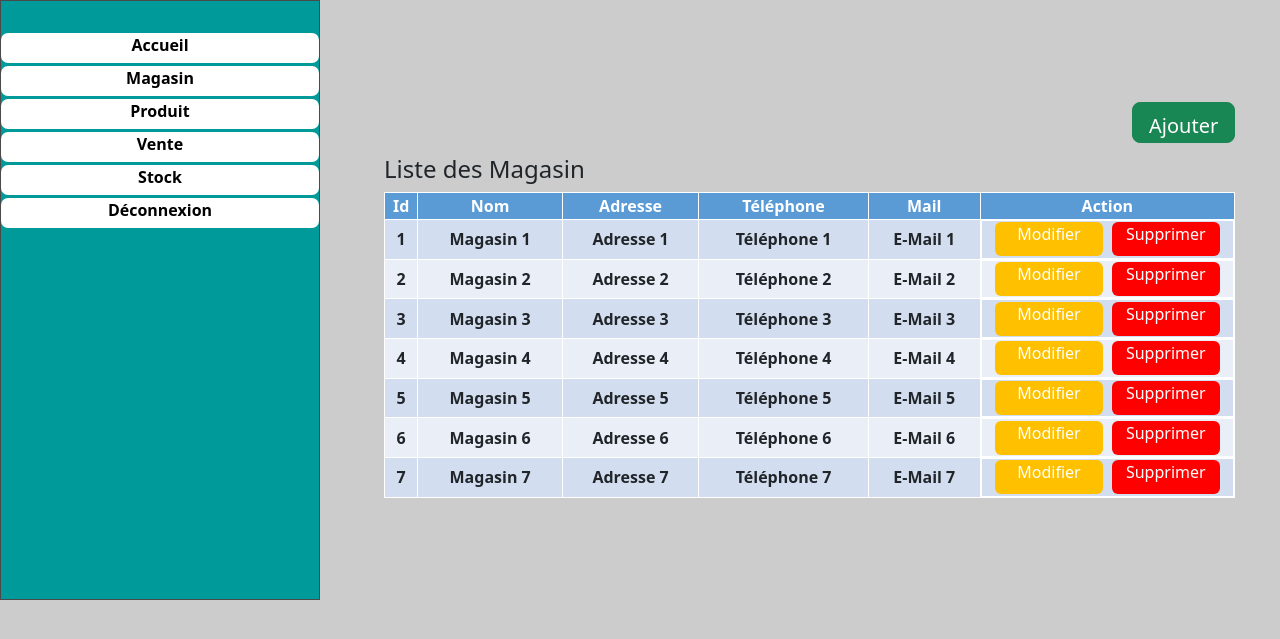
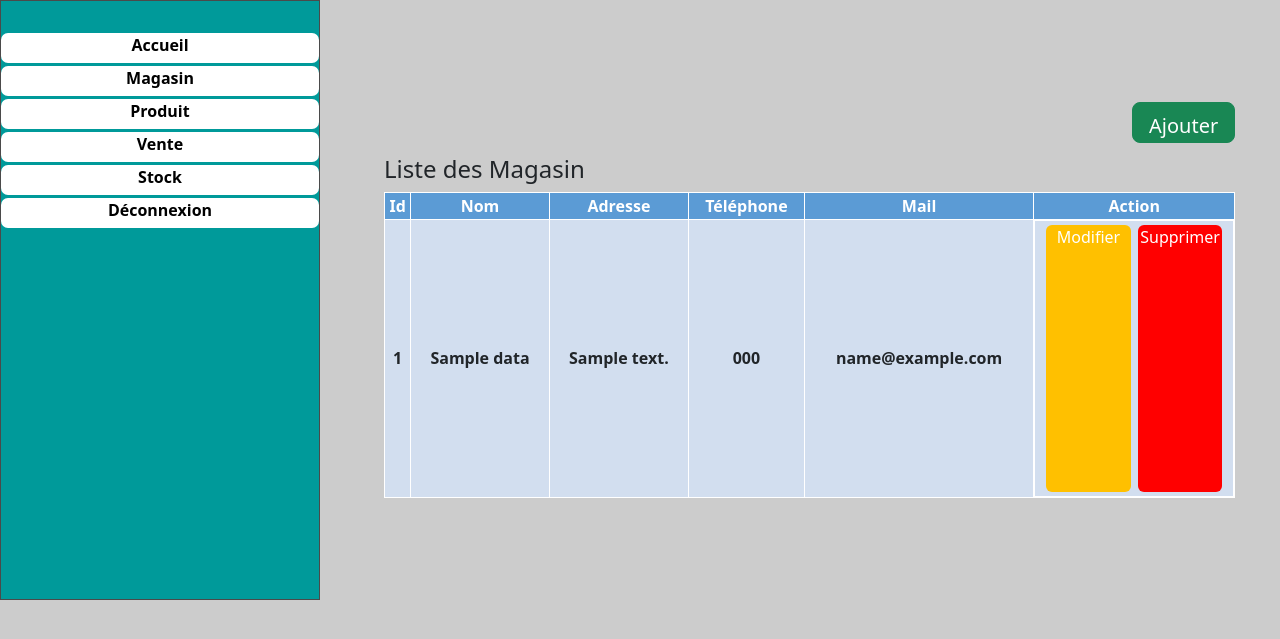
Before and after one commit to bruceyapo/Projet_E-magasin, a Flask app: template Templates/Magasin.html in a window 1280 px wide. Shown: the part 100-739 px from the top of the page. Run offline with Flask 3, Linux system fonts and the light colour scheme; the template is opened without the code that fills it: most values are stand-ins (such as "Sample title", 1, 10 or a date in 2020).

Commit message:
progression Magasin

```diff
--- /dev/null
+++ b/E_Magasin.sql
@@ -0,0 +1 @@
+Create database E_magasin;
--- a/Templates/Magasin.html
+++ b/Templates/Magasin.html
@@ -18,12 +18,13 @@
                     </thead>
 
                 <tbody>
+                    {% for data in data%}
                         <tr>
-                        <td>1</td>
-                        <td>Magasin 1</td>
-                        <td>Adresse 1</td>
-                        <td>Téléphone 1</td>
-                        <td>E-Mail 1</td>
+                            <td>{{data.Id}}</td>
+                            <td>{{data.Nom_magasin}}</td>
+                            <td>{{data.Addresse_magasin}}</td>
+                            <td>{{data.Telephone}}</td>
+                            <td>{{data.E_mail}}</td>
                             <td class="editer">
                                 <div>
                                     <a href="/Modifier/">Modifier</a>
@@ -31,82 +32,7 @@
                                 </div>
                             </td>
                         </tr>
-                    <tr>
-                        <td>2</td>
-                        <td>Magasin 2</td>
-                        <td>Adresse 2</td>
-                        <td>Téléphone 2</td>
-                        <td>E-Mail 2</td>
-                        <td class="editer">
-                            <div>
-                                <a href="/Modifier/">Modifier</a>
-                                <a href="/Supprimer/">Supprimer</a>
-                            </div>
-                        </td>
-                    </tr>
-                    <tr>
-                        <td>3</td>
-                        <td>Magasin 3</td>
-                        <td>Adresse 3</td>
-                        <td>Téléphone 3</td>
-                        <td>E-Mail 3</td>
-                        <td class="editer">
-                            <div>
-                                <a href="/Modifier/">Modifier</a>
-                                <a href="/Supprimer/">Supprimer</a>
-                            </div>
-                        </td>
-                    </tr>
-                    <td>4</td>
-                        <td>Magasin 4</td>
-                        <td>Adresse 4</td>
-                        <td>Téléphone 4</td>
-                        <td>E-Mail 4</td>
-                        <td class="editer">
-                            <div>
-                                <a href="/Modifier/">Modifier</a>
-                                <a href="/Supprimer/">Supprimer</a>
-                            </div>
-                        </td>
-                    <tr>
-                        <td>5</td>
-                        <td>Magasin 5</td>
-                        <td>Adresse 5</td>
-                        <td>Téléphone 5</td>
-                        <td>E-Mail 5</td>
-                        <td class="editer">
-                            <div>
-                                <a href="/Modifier/">Modifier</a>
-                                <a href="/Supprimer/">Supprimer</a>
-                            </div>
-                        </td>
-                    </tr>
-                    <tr>
-                        <td>6</td>
-                        <td>Magasin 6</td>
-                        <td>Adresse 6</td>
-                        <td>Téléphone 6</td>
-                        <td>E-Mail 6</td>
-                        <td class="editer">
-                            <div>
-                                <a href="/Modifier/">Modifier</a>
-                                <a href="/Supprimer/">Supprimer</a>
-                            </div>
-                        </td>
-                    </tr>
-                    <tr>
-                        <td>7</td>
-                        <td>Magasin 7</td>
-                        <td>Adresse 7</td>
-                        <td>Téléphone 7</td>
-                        <td>E-Mail 7</td>
-                        <td class="editer">
-                            <div>
-                                <a href="/Modifier/">Modifier</a>
-                                <a href="/Supprimer/">Supprimer</a>
-                            </div>
-                        </td>
-                    </tr>
+                    {%endfor%}
                 </tbody>
                 </table>
             </div>
--- a/app.py
+++ b/app.py
@@ -1,43 +1,47 @@
-from flask import Flask, render_template
+#importation des librairies
+from flask import Flask, render_template,request,redirect, url_for
+import pyodbc as odbc
 
+#definir l'app
 app = Flask(__name__)
 
-@app.route("/")
-def Connexion():
-    return render_template("connexion.html")
+# Connexion à la base de données SQL SERVER
+conn_str = "Driver={ODBC Driver 17 for SQL Server};Server=Geek_Machine\\SQLEXPRESS;Database=e_magasin;Trusted_connection=yes"
+conn = odbc.connect(conn_str)
 
+app.config['SQL_CONN'] = conn
 
-@app.route("/Accueil/")
-def index():
-    return render_template("Base.html")
+#création des routes de l'app
+
 
 @app.route("/Magasin/")
 def Magasin():
-    return render_template("Magasin.html")
+    cursor = conn.cursor()
+    cursor.execute( "SELECT Id, Nom_magasin, Addresse_magasin,Telephone, E_mail FROM Magasin ")
+    data = cursor.fetchall()
+    # conn.close()
+    return render_template("Magasin.html", data=data)
 
-@app.route("/Ajouter/")
+@app.route('/Ajouter/')
 def Ajouter():
     return render_template("Ajouter.html")
 
-@app.route("/Succes/")
-def Succes():
-    return render_template("Succès.html")
+@app.route('/submit_add/', methods=['POST'])
+def submit_add():
+    Nom = request.form['Nom_magasin']
+    Addresse_magasin = request.form['Addresse_magasin']
+    Telephone = request.form['Telephone']
+    email = request.form['mail']
 
-@app.route("/Modifier/")
-def Modifier():
-    return render_template("Modifier.html")
+    cursor = conn.cursor()
+    cursor.execute(
+            "INSERT INTO Magasin (Nom_magasin, Addresse_magasin, Telephone, E_mail) VALUES (?, ?, ?, ?)",
+            (Nom, Addresse_magasin, Telephone, email)
+        )
+    conn.commit()
+    # cursor.close()
+    return render_template("Magasin.html")
 
-@app.route("/Succes_modif/")
-def Succes_modif():
-    return render_template("Succes_modif.html")
-
-@app.route("/Supprimer/")
-def Supprimer():
-    return render_template("Supprimer.html")
-
-@app.route("/Succes_supp/")
-def Succes_supp():
-    return render_template("Succes_supp.html")
 
 if __name__ == "__main__":
-    app.run()
+    app.run(debug=True)
```
Also changed, not shown: Templates/Ajouter.html (+6 -6 lines), demo.py (added, +79 -0 lines), Templates/submit_add.html (added). Lines whose indentation alone changed are shown as unchanged.
